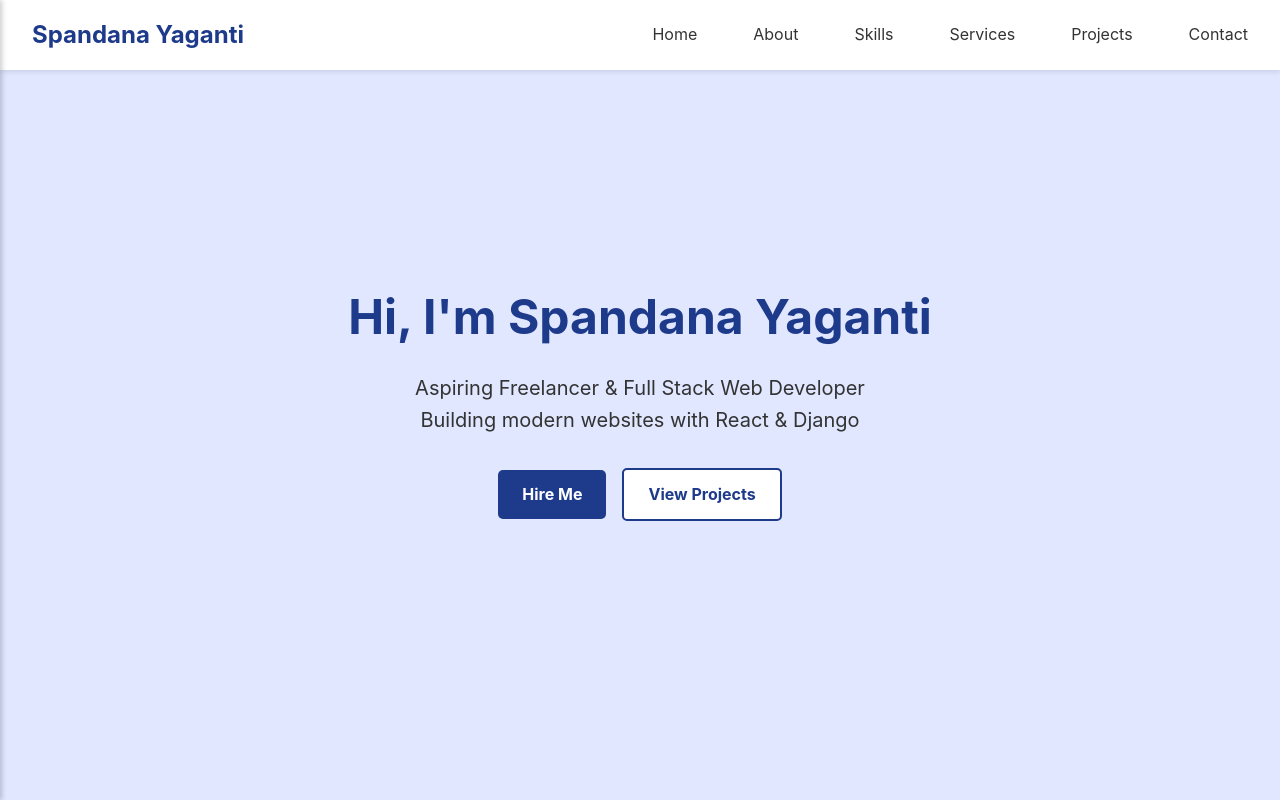
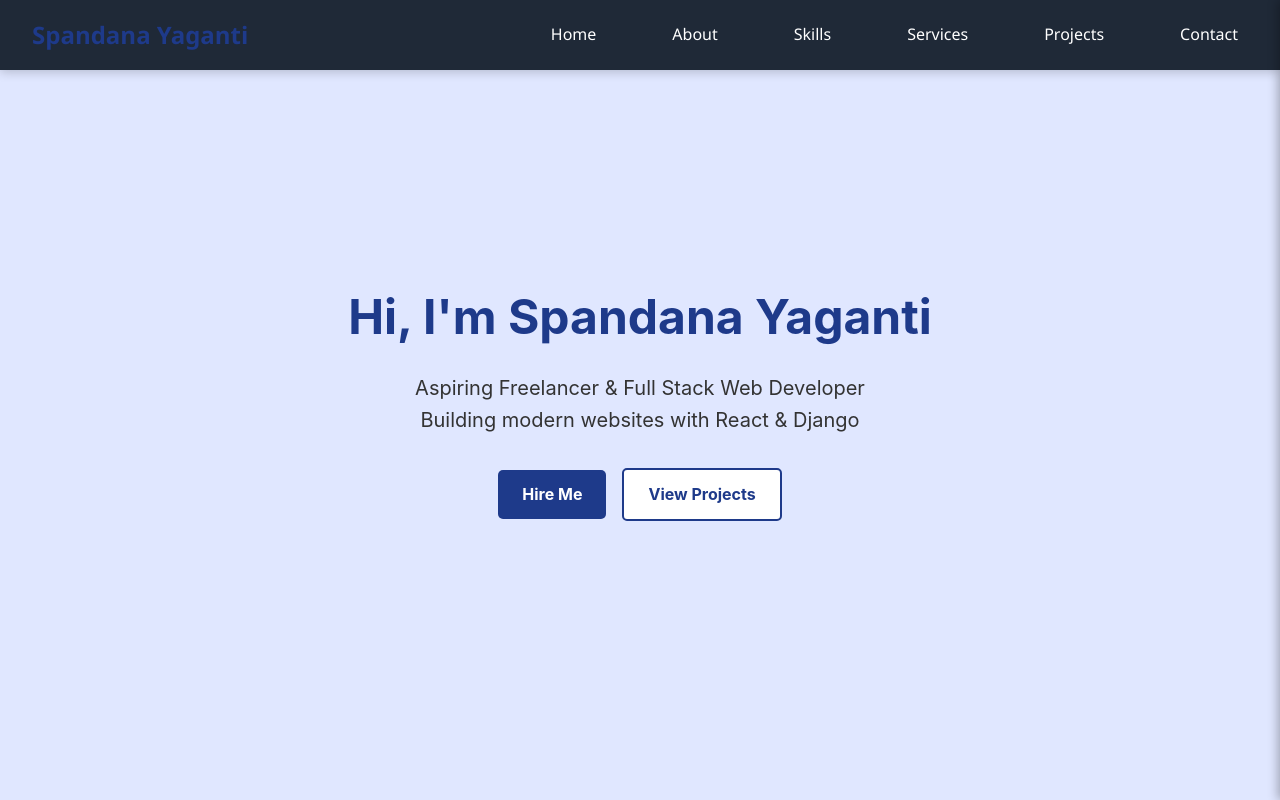
Before and after one commit to Yaganti-Spandana/portfolio, a React (Create React App) app: page / in a window 1280 px wide. Shown: the top 800 px of the page. Built offline with nearby package versions, Linux system fonts and the light colour scheme.

Commit message:
Update Navbar.css

```diff
--- a/src/components/Navbar.css
+++ b/src/components/Navbar.css
@@ -2,9 +2,11 @@
 .navbar {
   position: fixed;
   width: 100%;
-  background: #fff;
+  background: #1f2937; /* dark gray */
+  color: white;
   z-index: 1000;
-  box-shadow: 0 2px 5px rgba(0,0,0,0.1);
+  box-shadow: 0 2px 10px rgba(0,0,0,0.2);
+  font-family: 'Segoe UI', Tahoma, Geneva, Verdana, sans-serif;
 }
 
 .nav-container {
@@ -16,8 +18,9 @@
 
 /* Logo */
 .logo {
-  font-size: 1.5rem;
+  font-size: 1.7rem;
   font-weight: bold;
+  color: #facc15; /* yellow accent */
 }
 
 /* Desktop menu */
@@ -28,6 +31,18 @@
 
 .nav-links.desktop-menu li {
   list-style: none;
+}
+
+.nav-links.desktop-menu li a {
+  color: white;
+  text-decoration: none;
+  padding: 5px 10px;
+  border-radius: 6px;
+  transition: 0.3s;
+}
+
+.nav-links.desktop-menu li a:hover {
+  background-color: #374151;
 }
 
 /* Hamburger icon */
@@ -41,7 +56,7 @@
 .hamburger span {
   width: 25px;
   height: 3px;
-  background: #333;
+  background: #facc15;
   transition: all 0.3s;
 }
 
@@ -52,14 +67,18 @@
   text-align: left;
   position: fixed;
   top: 0;
-  left: -60%;          /* hidden initially */
+  right: -60%;         /* hidden initially */
   width: 60%;          /* 60% width */
   height: 100%;
-  background: #fff;
-  padding: 2rem 1rem;
-  box-shadow: 2px 0 5px rgba(0,0,0,0.2);
-  transition: left 0.3s ease;
+  background: #111827;
+  padding: 3rem 1.5rem;
+  box-shadow: -2px 0 10px rgba(0,0,0,0.3);
+  transition: right 0.3s ease;
   z-index: 999;
+}
+
+.mobile-menu.show {
+  right: 0;
 }
 
 .mobile-menu li {
@@ -67,17 +86,24 @@
   list-style: none;
 }
 
-.mobile-menu.show {
-  left: 0;            /* slide in */
+.mobile-menu li a {
+  color: white;
+  font-size: 1.2rem;
+  text-decoration: none;
+  transition: 0.3s;
+}
+
+.mobile-menu li a:hover {
+  color: #facc15;
 }
 
 /* Media Queries for Mobile */
 @media screen and (max-width: 768px) {
   .nav-links.desktop-menu {
-    display: none;    /* hide desktop menu */
+    display: none;
   }
 
   .hamburger {
-    display: flex;    /* show hamburger */
+    display: flex;
   }
 }
```
